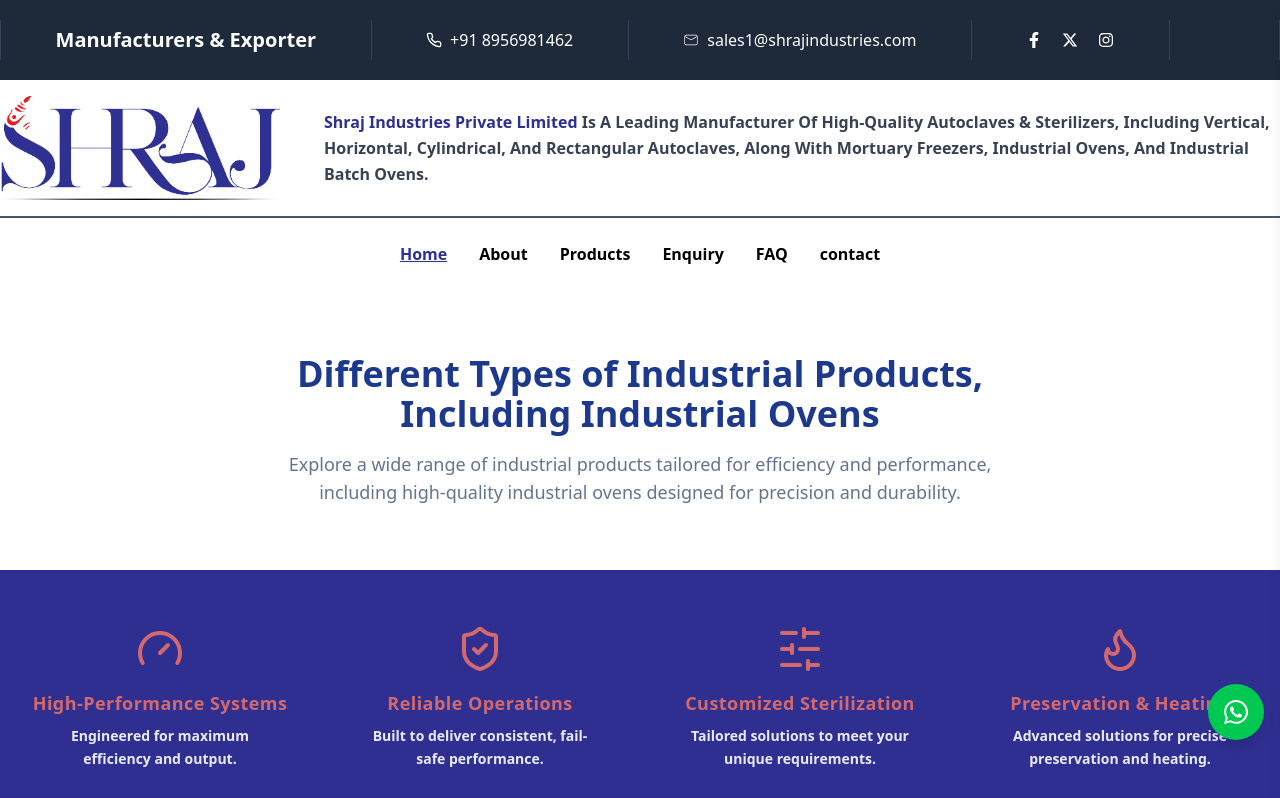
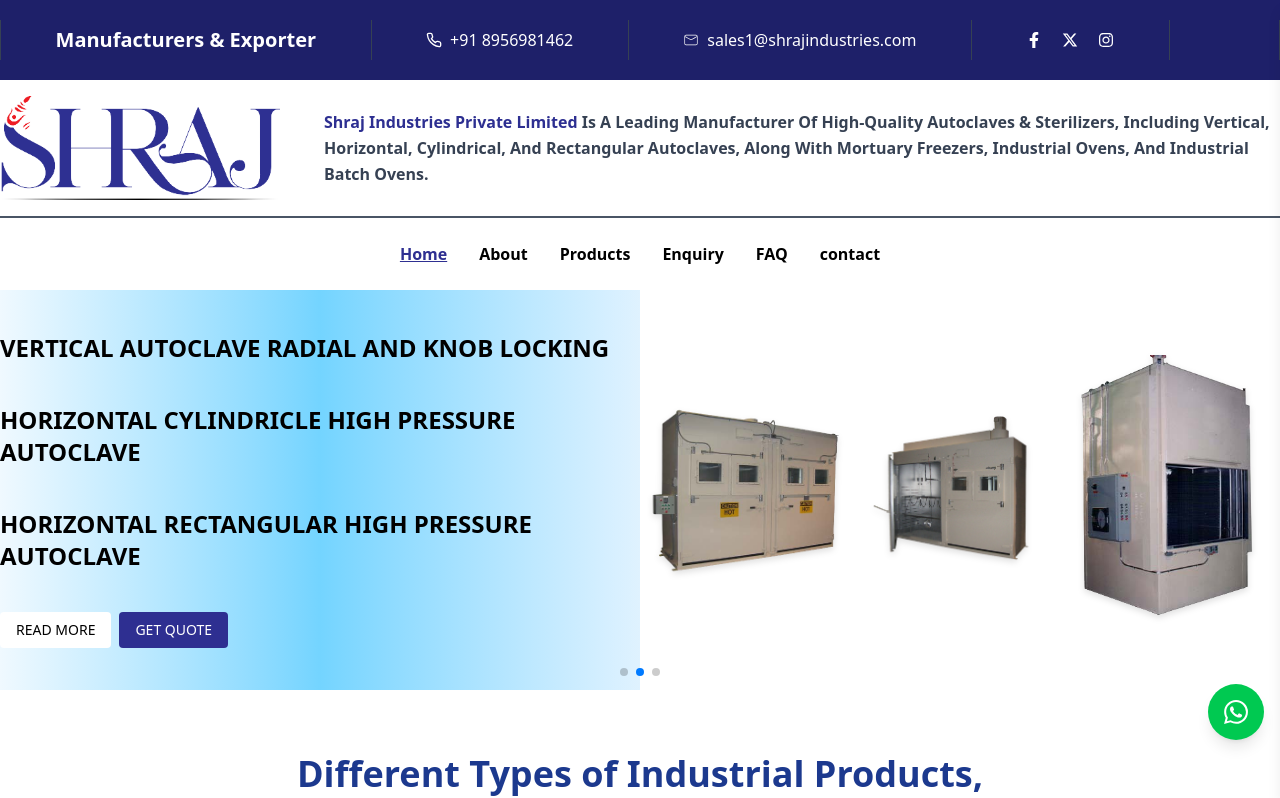
Before and after one commit to Mohit1x/shraj-project, a Next.js app: page / in a window 1280 px wide. Shown: the top 798 px of the page. Built offline with nearby package versions, Linux system fonts and the light colour scheme; a web font is replaced by a local one.

Commit message:
hero section changes

```diff
--- a/src/app/page.tsx
+++ b/src/app/page.tsx
@@ -14,7 +14,9 @@
 
   return (
     <div className="flex flex-col gap-15 md:gap-16 xl:gap-16">
-      <section className="w-full">{/* <HeroComponent /> */}</section>
+      <section className="w-full">
+        <HeroComponent />
+      </section>
 
       <section className="flex flex-col items-center justify-center gap-4 text-center px-4 md:px-6 lg:px-8">
         <div>
--- a/src/components/HeroComponent.tsx
+++ b/src/components/HeroComponent.tsx
@@ -6,29 +6,33 @@
 import "swiper/css";
 import "swiper/css/pagination";
 import Link from "next/link";
+import { Button } from "./ui/button";
+
 export default function HeroComponent() {
   const banners = ["/banner-1.png", "/banner-2.png", "/banner-3.png"];
 
   const mobileData = [
+    { names: ["BATCH OVENS", "CONVEYOR OVENS", "CABINET OVENS"], images: [""] },
     {
-      title: "INDUSTRIAL OVENS",
-      desc: "we lead the way in industrial heating innovation. With 7 years of experience in oven manufacturing, our expertise has powered hundreds of successful operations across various industries.",
-      image: banners[0],
+      names: [
+        "VERTICAL AUTOCLAVE RADIAL AND KNOB LOCKING",
+        "HORIZONTAL CYLINDRICLE HIGH PRESSURE AUTOCLAVE",
+        "HORIZONTAL RECTANGULAR HIGH PRESSURE AUTOCLAVE",
+      ],
+      images: [""],
     },
     {
-      title: "STERILIZERS",
-      desc: "Shraj Industries Pvt. Ltd. offers Vertical Autoclave units with chamber volumes ranging from 22 liters to 175 liters, accommodating two and three drums accordingly.",
-      image: banners[1],
-    },
-    {
-      title: "MORTUARY SYSTEMS",
-      desc: "A mortuary refrigeration system is designed to preserve human remains by maintaining low temperatures to slow down decomposition.",
-      image: banners[2],
+      names: [
+        "TWO BODY REFRIGERATOR",
+        "TWO BODY MOBILE REFRIGERATOR",
+        "THREE BODY REFRIGERATOR",
+      ],
+      images: [""],
     },
   ];
 
   return (
-    <div className="w-full">
+    <div className="w-full h-[50vh] flex items-center justify-center">
       <Swiper
         modules={[Autoplay, Pagination]}
         autoplay={{ delay: 3000 }}
@@ -36,30 +40,54 @@
         loop={true}
         className="w-full"
       >
-        {mobileData.map((src) => (
-          <SwiperSlide key={src.image}>
-            <Link href={"/all-products"}>
-              <>
-                <div className="relative hidden md:block w-full aspect-[7/2]">
-                  {/* <Image
-                    src={src.image}
-                    fill
-                    alt={`hero-image-1`}
-                    className="object-center"
-                  /> */}
+        {mobileData.map((data) => (
+          <SwiperSlide key={data.names[1]}>
+            <div className="grid grid-cols-2 h-[50vh]">
+              {/* Left side with full height gradient */}
+              <div className="h-full flex items-center justify-center bg-gradient-to-r from-sky-50 via-sky-300 to-sky-100 text-white">
+                <div className="flex flex-col gap-10">
+                  {data.names.map((name) => (
+                    <div
+                      className="text-black font-semibold text-2xl"
+                      key={name}
+                    >
+                      {name}
+                    </div>
+                  ))}
+                  <div className="flex items-center gap-2">
+                    <Button variant={"hoverTheme"}>READ MORE</Button>
+                    <Button variant={"theme"}>GET QUOTE</Button>
+                  </div>
                 </div>
-                <div
-                  className="relative md:hidden w-full aspect-[7/2] text-center text-white px-4 py-6 h-[150px]"
-                  style={{
-                    backgroundImage: "url('/hero-bg.jpg')",
-                    backgroundSize: "cover",
-                  }}
-                >
-                  <h1 className="text-2xl font-serif font-bold">{src.title}</h1>
-                  <p className="text-xs">{src.desc}</p>
+              </div>
+
+              {/* Right side - Image grid */}
+              <div className="h-full p-2">
+                <div className="flex items-center justify-center gap-4 h-full">
+                  <div className="w-1/3 h-[70%]">
+                    <img
+                      src="/BatchOvens/BatchOven1.png"
+                      alt="Industrial Equipment"
+                      className="w-full h-full object-contain rounded-md drop-shadow-md"
+                    />
+                  </div>
+                  <div className="w-1/3 h-[70%]">
+                    <img
+                      src="/BatchOvens/BatchOven2.png"
+                      alt="Equipment"
+                      className="w-full h-full object-contain rounded-md drop-shadow-md"
+                    />
+                  </div>
+                  <div className="w-1/3 h-[70%]">
+                    <img
+                      src="/BatchOvens/BatchOven3.png"
+                      alt="Equipment"
+                      className="w-full h-full object-contain rounded-md drop-shadow-md"
+                    />
+                  </div>
                 </div>
-              </>
-            </Link>
+              </div>
+            </div>
           </SwiperSlide>
         ))}
       </Swiper>
--- a/src/components/SocialBar.tsx
+++ b/src/components/SocialBar.tsx
@@ -5,7 +5,7 @@
 
 export default function SocialBar() {
   return (
-    <div className="bg-gray-800 text-white py-5 w-full">
+    <div className="bg-[#1e2069] text-white py-5 w-full">
       {/* desktop */}
       <div className="w-full max-w-7xl mx-auto">
         <div className="flex items-center flex-wrap md:flex-nowrap justify-between gap-5 px-4 md:px-0">
--- a/src/components/ui/button.tsx
+++ b/src/components/ui/button.tsx
@@ -21,6 +21,8 @@
           "hover:bg-accent hover:text-accent-foreground dark:hover:bg-accent/50",
         link: "text-primary underline-offset-4 hover:underline",
         theme: "bg-[#2E2F91] p-2 text-white rounded w-fit cursor-pointer",
+        hoverTheme:
+          "bg-white p-2 text-black hover:bg-[#2E2F91] transition duration-300 hover:text-white rounded w-fit cursor-pointer",
         hero: "bg-[#2E2F91] px-4 py-2 text-white rounded-full hover:bg-purple-800 font-semibold cursor-pointer",
       },
       size: {
```
